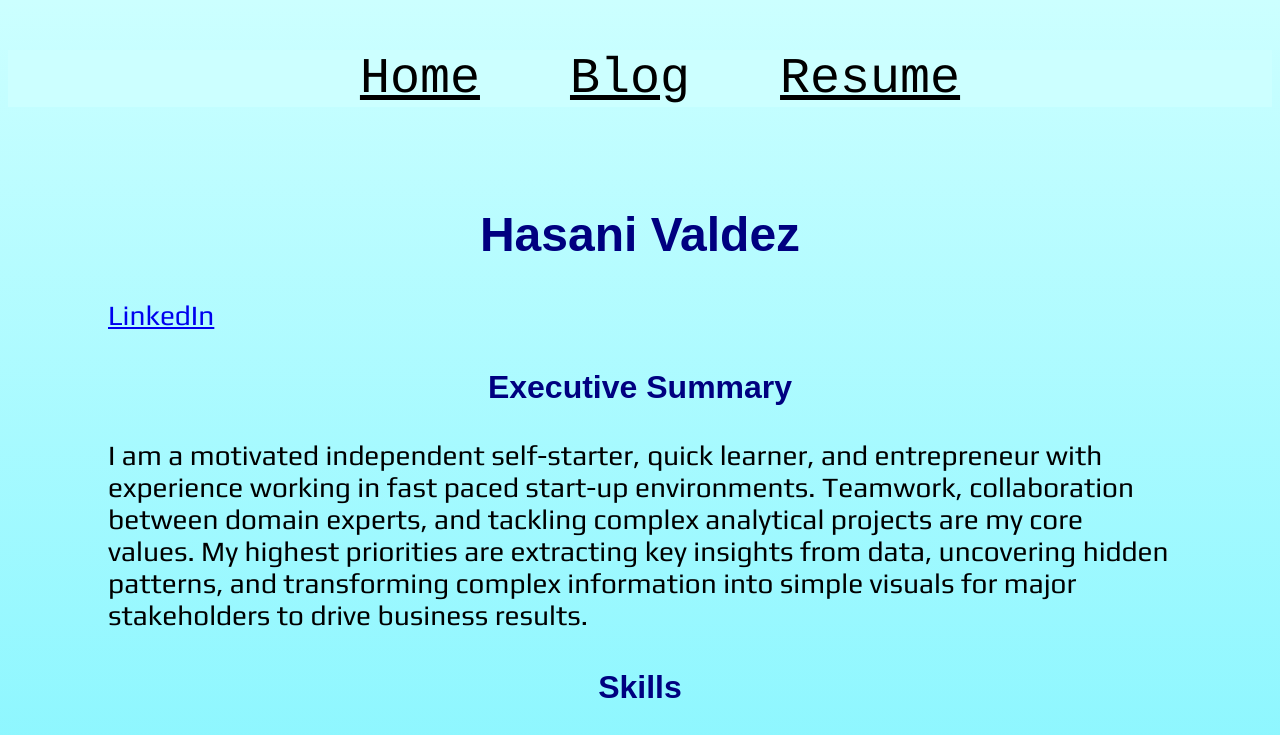
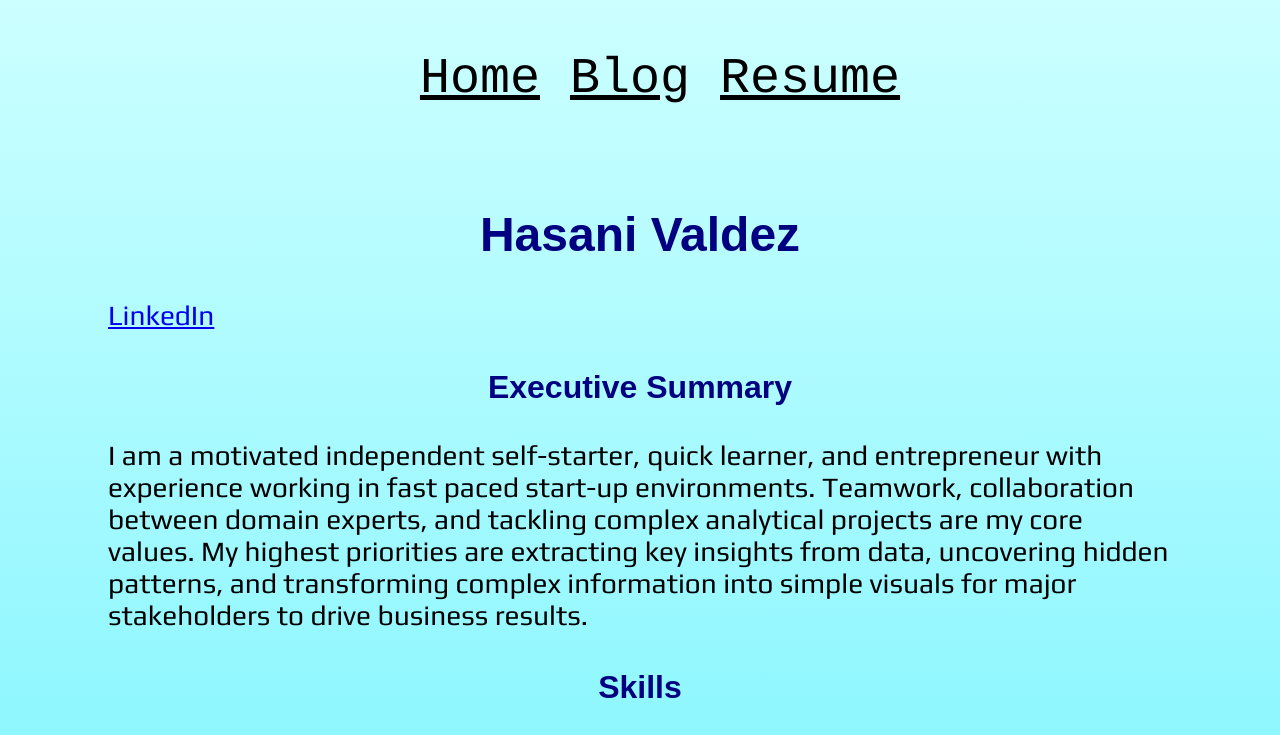
Before and after one commit to Hvaldez2/project2, a plain HTML site: page resume.html in a window 1280 px wide. Shown: the top 735 px of the page. Drawn offline with Linux system fonts and the light colour scheme.

Commit message:
addes css indeses

```diff
--- a/css/style3.css
+++ b/css/style3.css
@@ -4,12 +4,11 @@ background-image: linear-gradient(#ccffff, #1be7fe);
 nav {
 text-align:center;
 font-size: 50px;
-  background-color:#ccffff;
+  bsackground-color:#ccffff;
 ;
 }
 a.nav {
 color: black;
-padding:0 30px;
 }
 a.nav:hover{
 background-color: #ddd;
```
Also changed, not shown: css/style.css (+7 -0 lines).
